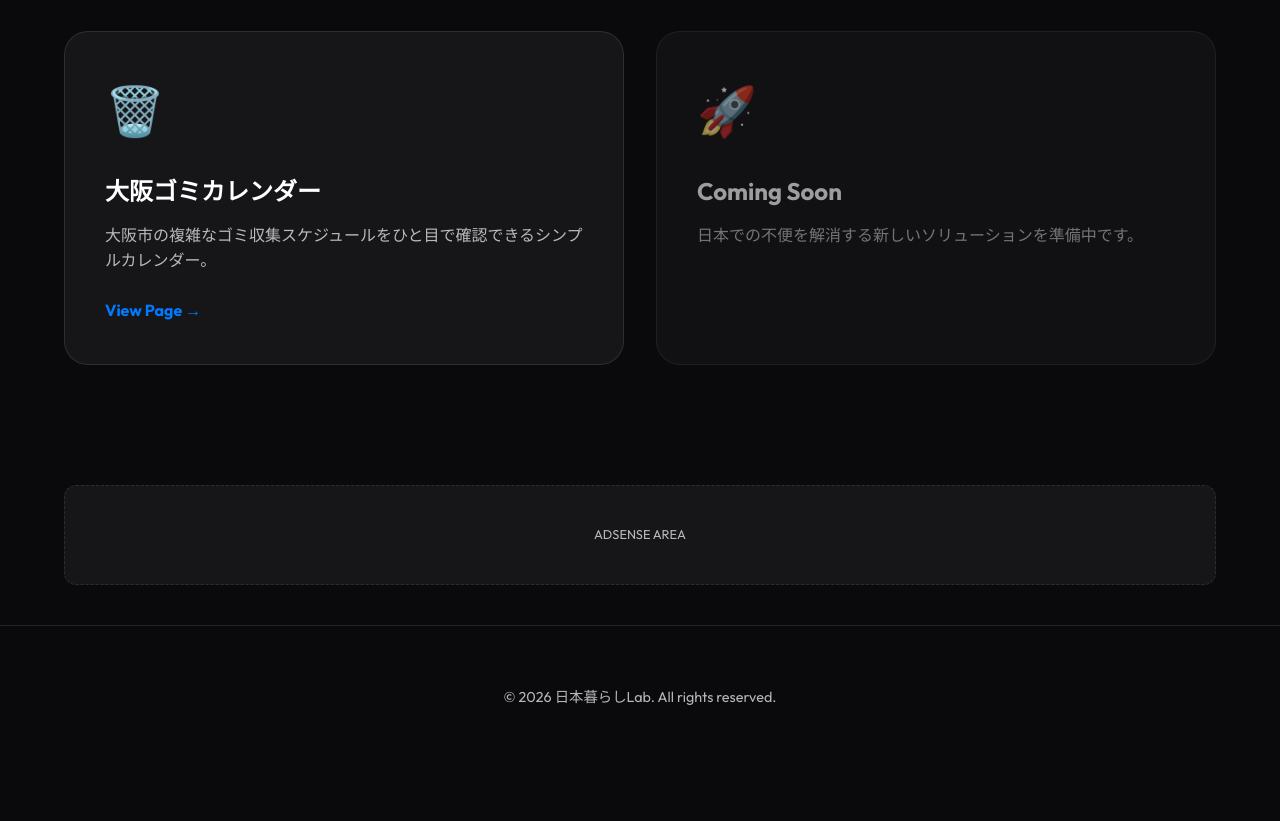
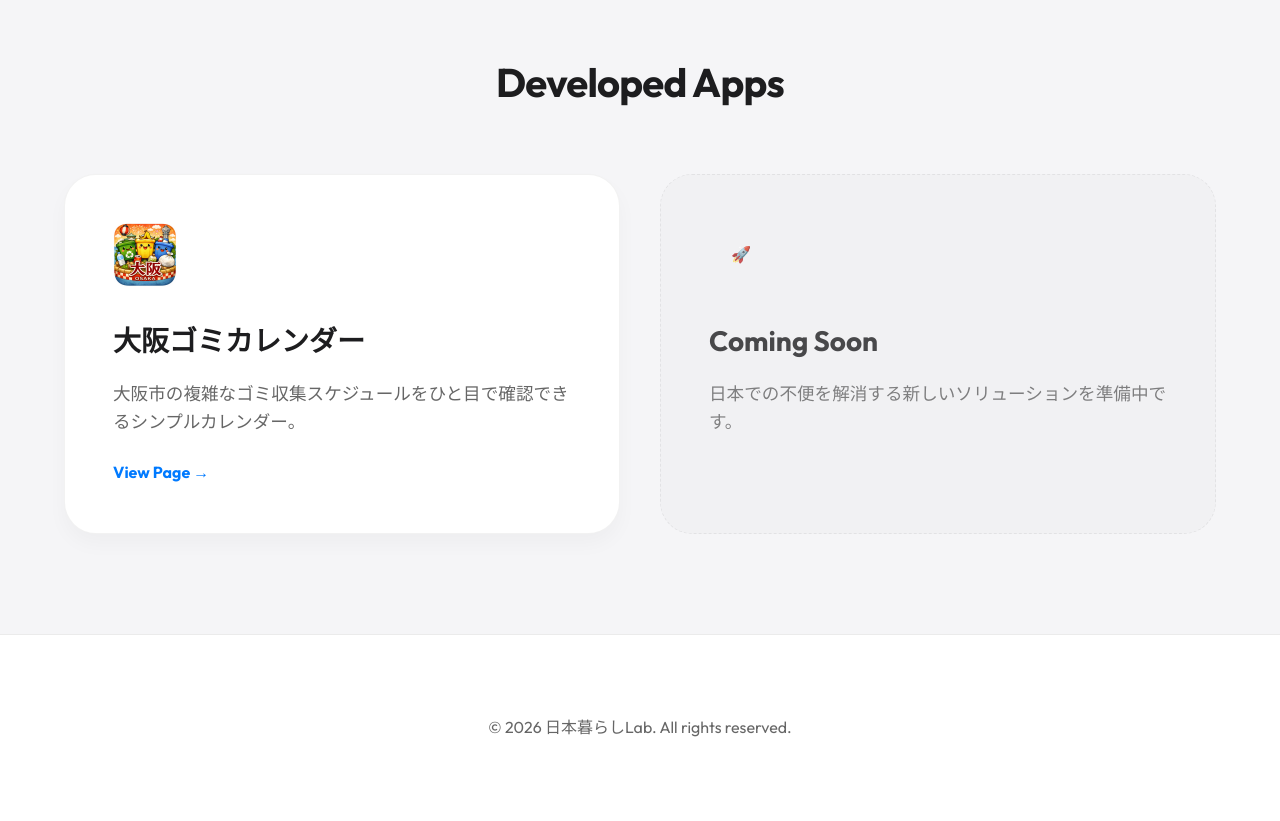
Before and after one commit to junsuk5/japanlab_web, a website built with Vite: page index.html in a window 1280 px wide. Shown: the part 689-1510 px from the top of the page. Before the commit the page ends 1458 px from the top, so only its background shows below. Built offline with nearby package versions, Linux system fonts and the light colour scheme.

Commit message:
git commit -m "feat: 프리미엄 라이트 테마 적용 및 UI/UX 최적화
- 어두운 테마에서 밝고 세련된 프리미엄 라이트 테마로 전면 교체
- 오사카 쓰레기 캘린더 아이콘 업데이트 및 레이아웃 정렬 최적화
- 모든 이미지 자산(프로필, 앱 아이콘)을 WebP 형식으로 변환하여 성능 향상
- Google Analytics(GA4) 추적 코드 적용
- 깔끔한 사용자 경험을 위해 AdSense 영역 제거
- GitHub Actions를 이용한 GitHub Pages 자동 배포 워크플로우 설정"

```diff
--- a/index.html
+++ b/index.html
@@ -10,20 +10,21 @@
     <link rel="preconnect" href="https://fonts.gstatic.com" crossorigin>
     <link href="https://fonts.googleapis.com/css2?family=Inter:wght@400;700&family=Outfit:wght@400;700&family=Noto+Sans+JP:wght@400;700&display=swap" rel="stylesheet">
     <link rel="stylesheet" href="style.css">
-    <!-- Google Analytics Placeholder -->
-    <!-- <script async src="https://www.googletagmanager.com/gtag/js?id=G-XXXXXXXXXX"></script>
+    <!-- Google tag (gtag.js) -->
+    <script async src="https://www.googletagmanager.com/gtag/js?id=G-RVR5MN5G7F"></script>
     <script>
-      window.dataLayer = window.dataLayer || [];
-      function gtag(){dataLayer.push(arguments);}
-      gtag('js', new Date());
-      gtag('config', 'G-XXXXXXXXXX');
-    </script> -->
+    window.dataLayer = window.dataLayer || [];
+    function gtag(){dataLayer.push(arguments);}
+    gtag('js', new Date());
+
+    gtag('config', 'G-RVR5MN5G7F');
+    </script>
 </head>
 <body>
     <header class="glass">
         <div class="container">
             <div class="logo">
-                <img src="assets/profile.png" alt="日本暮らしLab Logo" id="logo-img">
+                <img src="assets/profile.webp" alt="日本暮らしLab Logo" id="logo-img">
                 <span>日本暮らしLab</span>
             </div>
             <nav>
@@ -51,7 +52,9 @@
                 <div class="grid">
                     <!-- App 1: Osaka Garbage Calendar -->
                     <a href="https://gomi.survivalcoding.com" target="_blank" class="app-card glass">
-                        <div class="app-icon">🗑️</div>
+                        <div class="app-icon">
+                            <img src="assets/gomi_map.webp" alt="Osaka Garbage Calendar Icon">
+                        </div>
                         <h3>大阪ゴミカレンダー</h3>
                         <p>大阪市の複雑なゴミ収集スケジュールをひと目で確認できるシンプルカレンダー。</p>
                         <span class="view-link">View Page →</span>
@@ -59,7 +62,7 @@
 
                     <!-- App 2: Coming Soon -->
                     <div class="app-card glass placeholder">
-                        <div class="app-icon">🚀</div>
+                        <div class="app-icon"><span></span>🚀</span></div>
                         <h3>Coming Soon</h3>
                         <p>日本での不便を解消する新しいソリューションを準備中です。</p>
                     </div>
@@ -67,12 +70,7 @@
             </div>
         </section>
 
-        <!-- Google AdSense Placeholder -->
-        <section class="adsense-area">
-            <div class="container">
-                <div class="adsense-placeholder">AdSense Area</div>
-            </div>
-        </section>
+
     </main>
 
     <footer>
--- a/style.css
+++ b/style.css
@@ -1,10 +1,11 @@
 :root {
     --primary-color: #007AFF;
-    --background: #0a0a0c;
-    --text-primary: #ffffff;
-    --text-secondary: rgba(255, 255, 255, 0.7);
-    --glass-bg: rgba(255, 255, 255, 0.05);
-    --glass-border: rgba(255, 255, 255, 0.1);
+    --background: #fdfdfd;
+    --text-primary: #1d1d1f;
+    --text-secondary: rgba(0, 0, 0, 0.6);
+    --glass-bg: rgba(255, 255, 255, 0.7);
+    --glass-border: rgba(0, 0, 0, 0.08);
+    --grid-card-bg: #ffffff;
     --gradient: linear-gradient(135deg, #007AFF 0%, #00C6FF 100%);
     --font-main: 'Outfit', 'Inter', 'Noto Sans JP', sans-serif;
 }
@@ -37,8 +38,8 @@ header {
     width: 100%;
     z-index: 1000;
     padding: 16px 0;
-    backdrop-filter: blur(12px);
-    -webkit-backdrop-filter: blur(12px);
+    backdrop-filter: blur(20px);
+    -webkit-backdrop-filter: blur(20px);
     border-bottom: 1px solid var(--glass-border);
     background: var(--glass-bg);
 }
@@ -62,6 +63,7 @@ header .container {
     width: 32px;
     height: 32px;
     border-radius: 8px;
+    box-shadow: 0 4px 8px rgba(0,0,0,0.1);
 }
 
 nav {
@@ -98,17 +100,18 @@ nav a:hover {
 
 .btn.primary:hover {
     transform: translateY(-2px);
-    box-shadow: 0 8px 16px rgba(0, 122, 255, 0.3);
+    box-shadow: 0 8px 16px rgba(0, 122, 255, 0.25);
 }
 
 .btn.outline {
     border: 1px solid var(--glass-border);
     color: var(--text-primary);
-    background: var(--glass-bg);
+    background: #fff;
 }
 
 .btn.outline:hover {
-    background: rgba(255, 255, 255, 0.1);
+    background: #f5f5f7;
+    border-color: rgba(0, 0, 0, 0.2);
 }
 
 .btn-tiktok {
@@ -121,27 +124,29 @@ nav a:hover {
 
 /* Hero Section */
 .hero {
-    padding: 160px 0 100px;
+    padding: 180px 0 100px;
     text-align: center;
-    background: radial-gradient(circle at top center, rgba(0, 122, 255, 0.15) 0%, transparent 70%);
+    background: radial-gradient(circle at top center, rgba(0, 122, 255, 0.05) 0%, transparent 60%);
 }
 
 .gradient-text {
-    font-size: 4rem;
+    font-size: 4.5rem;
     font-weight: 800;
     line-height: 1.1;
     margin-bottom: 24px;
     background: var(--gradient);
     -webkit-background-clip: text;
+    background-clip: text;
     -webkit-text-fill-color: transparent;
     letter-spacing: -0.04em;
 }
 
 .hero p {
-    font-size: 1.25rem;
+    font-size: 1.5rem;
     color: var(--text-secondary);
-    max-width: 600px;
-    margin: 0 auto 40px;
+    max-width: 700px;
+    margin: 0 auto 48px;
+    font-weight: 400;
 }
 
 .hero-actions {
@@ -152,107 +157,127 @@ nav a:hover {
 
 /* Apps Grid */
 .apps-grid {
-    padding: 80px 0;
+    padding: 100px 0;
+    background-color: #f5f5f7;
 }
 
 .apps-grid h2 {
-    font-size: 2rem;
-    margin-bottom: 40px;
+    font-size: 2.5rem;
+    margin-bottom: 60px;
     text-align: center;
     letter-spacing: -0.02em;
+    color: #1d1d1f;
 }
 
 .grid {
     display: grid;
-    grid-template-columns: repeat(auto-fit, minmax(300px, 1fr));
-    gap: 32px;
+    grid-template-columns: repeat(auto-fit, minmax(320px, 1fr));
+    gap: 40px;
 }
 
 .app-card {
     display: block;
     text-decoration: none;
     color: inherit;
-    padding: 40px;
-    border-radius: 24px;
-    background: var(--glass-bg);
-    border: 1px solid var(--glass-border);
-    transition: all 0.4s cubic-bezier(0.4, 0, 0.2, 1);
+    padding: 48px;
+    border-radius: 32px;
+    background: var(--grid-card-bg);
+    border: 1px solid rgba(0, 0, 0, 0.05);
+    box-shadow: 0 10px 20px rgba(0, 0, 0, 0.03);
+    transition: all 0.4s cubic-bezier(0.16, 1, 0.3, 1);
     position: relative;
-    overflow: hidden;
 }
 
 .app-card:hover {
-    transform: translateY(-8px);
-    background: rgba(255, 255, 255, 0.08);
-    border-color: rgba(255, 255, 255, 0.2);
+    transform: translateY(-10px);
+    box-shadow: 0 30px 60px rgba(0, 0, 0, 0.08);
+    border-color: rgba(0, 122, 255, 0.2);
 }
 
 .app-icon {
-    font-size: 3rem;
-    margin-bottom: 24px;
+    width: 64px;
+    height: 64px;
+    margin-bottom: 32px;
+    display: flex;
+    align-items: center;
+    justify-content: center; /* Center horizontally */
+}
+
+.app-icon img {
+    width: 100%;
+    height: 100%;
+    object-fit: contain;
+    border-radius: 12px;
+}
+
+.app-icon i, .app-icon span {
+    font-size: 3rem; /* Slightly smaller for better fit */
+    line-height: 1;
+    display: flex;
+    align-items: center;
+    justify-content: center;
 }
 
 .app-card h3 {
-    font-size: 1.5rem;
-    margin-bottom: 12px;
+    font-size: 1.75rem;
+    margin-bottom: 16px;
+    color: #1d1d1f;
 }
 
 .app-card p {
     color: var(--text-secondary);
-    margin-bottom: 24px;
+    margin-bottom: 0;
+    font-size: 1.1rem;
 }
 
 .view-link {
+    display: inline-block;
+    margin-top: 24px;
     color: var(--primary-color);
     font-weight: 600;
+    font-size: 1rem;
 }
 
 .placeholder {
-    opacity: 0.6;
-    cursor: default;
+    background: rgba(0, 0, 0, 0.02);
+    border: 1px dashed var(--glass-border);
+    box-shadow: none;
+    opacity: 0.8;
 }
 
 .placeholder:hover {
     transform: none;
+    box-shadow: none;
 }
 
-/* AdSense Area */
-.adsense-area {
-    padding: 40px 0;
-}
 
-.adsense-placeholder {
-    width: 100%;
-    height: 100px;
-    background: var(--glass-bg);
-    border: 1px dashed var(--glass-border);
-    border-radius: 12px;
-    display: flex;
-    align-items: center;
-    justify-content: center;
-    color: var(--text-secondary);
-    font-size: 0.8rem;
-    text-transform: uppercase;
-}
 
 /* Footer */
 footer {
-    padding: 60px 0;
+    padding: 80px 0;
     text-align: center;
+    background-color: #fff;
     border-top: 1px solid var(--glass-border);
     color: var(--text-secondary);
-    font-size: 0.9rem;
+    font-size: 1rem;
 }
 
 /* Responsive */
 @media (max-width: 768px) {
     .gradient-text {
-        font-size: 2.5rem;
+        font-size: 2.8rem;
+    }
+    .hero p {
+        font-size: 1.1rem;
     }
     .hero-actions {
         flex-direction: column;
+        padding: 0 20px;
     }
     .grid {
         grid-template-columns: 1fr;
     }
+    .app-card {
+        padding: 40px 32px;
+    }
 }
```
Also changed, not shown: GEMINI.md (+1 -1 lines), .github/workflows/deploy.yml (added), assets/gomi_map.webp (added), assets/profile.png (deleted), assets/profile.webp (added).
